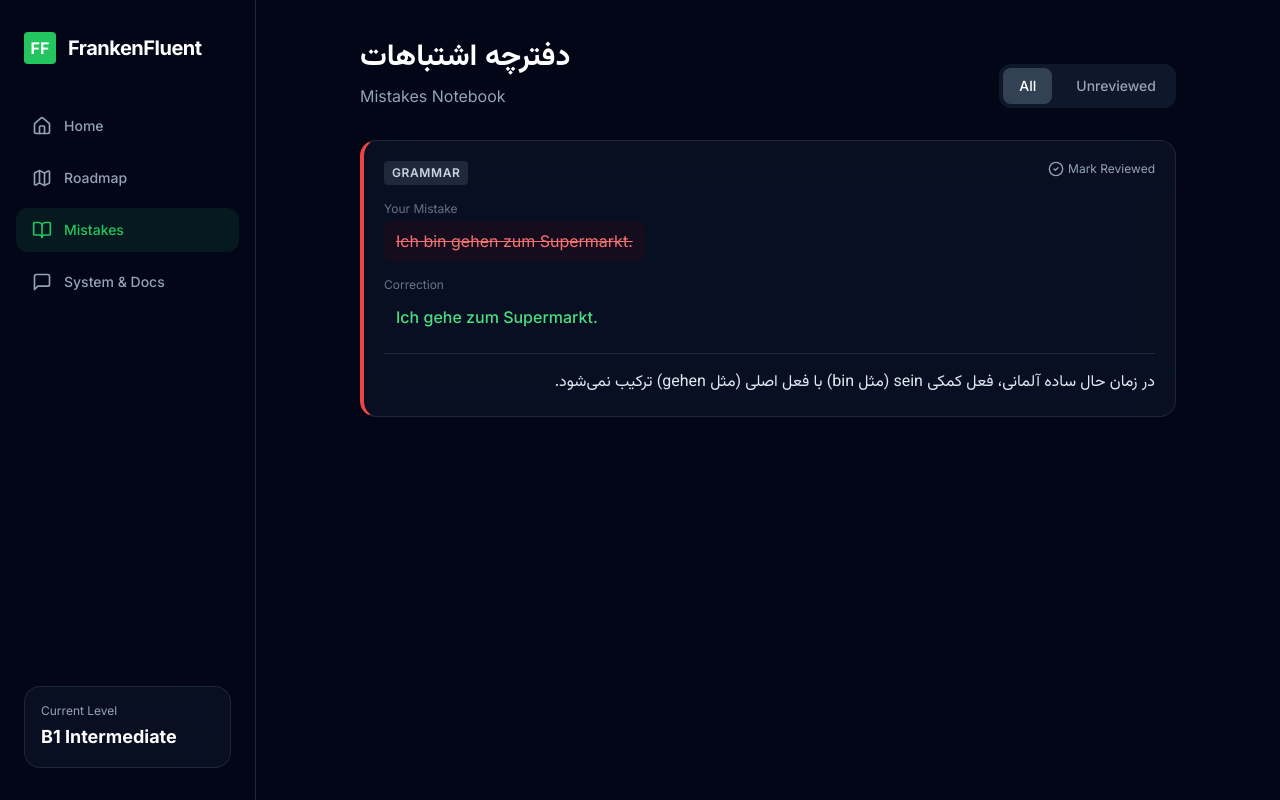
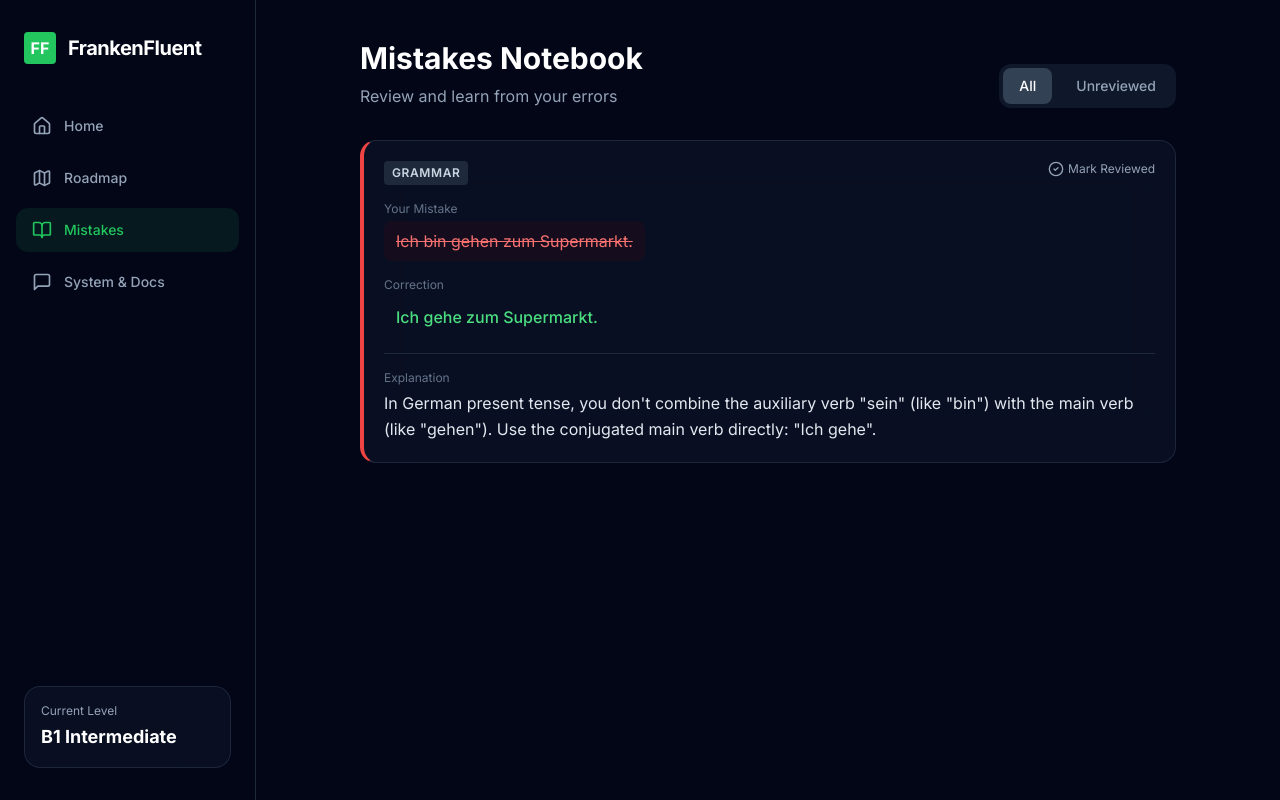
Before and after one commit to Doorandish/FrankenFluent, a React (Vite) app in the folder client/: page /mistakes in a window 1280 px wide. Built offline with nearby package versions, Linux system fonts and the light colour scheme; no server answers.

Commit message:
feat(ai): enforce curriculum redemittel progression, mandatory follow-up questions, and english feedback

```diff
--- a/client/src/components/chat/ChatMessage.tsx
+++ b/client/src/components/chat/ChatMessage.tsx
@@ -48,8 +48,8 @@ export const ChatMessage: React.FC<ChatMessageProps> = ({ message }) => {
           )}
         </div>
 
-        {isAi && message.aiResponse?.feedback_farsi && (
-          <FeedbackDrawer feedback={message.aiResponse.feedback_farsi} />
+        {isAi && message.aiResponse?.feedback_english && (
+          <FeedbackDrawer feedback={message.aiResponse.feedback_english} />
         )}
       </div>
     </div>
--- a/client/src/components/chat/FeedbackDrawer.tsx
+++ b/client/src/components/chat/FeedbackDrawer.tsx
@@ -1,9 +1,9 @@
 import React from 'react';
-import { FeedbackFarsi } from '../../types';
+import { FeedbackEnglish } from '../../types';
 import { AlertCircle, CheckCircle, ChevronDown, ChevronUp } from 'lucide-react';
 
 interface FeedbackDrawerProps {
-  feedback: FeedbackFarsi;
+  feedback: FeedbackEnglish;
 }
 
 export const FeedbackDrawer: React.FC<FeedbackDrawerProps> = ({ feedback }) => {
@@ -16,7 +16,7 @@ export const FeedbackDrawer: React.FC<FeedbackDrawerProps> = ({ feedback }) => {
         className={`flex items-center gap-2 px-3 py-1.5 rounded-full border transition-colors ${feedback.has_error ? 'border-red-900/50 bg-red-950/20 text-red-400 hover:bg-red-950/40' : 'border-brand-900/50 bg-brand-950/20 text-brand-400 hover:bg-brand-950/40'}`}
       >
         {feedback.has_error ? <AlertCircle className="w-4 h-4" /> : <CheckCircle className="w-4 h-4" />}
-        <span className="font-medium">{feedback.has_error ? 'بازخورد' : 'عالی!'}</span>
+        <span className="font-medium">{feedback.has_error ? 'Feedback' : 'Great!'}</span>
         {expanded ? <ChevronUp className="w-3 h-3 ml-1" /> : <ChevronDown className="w-3 h-3 ml-1" />}
       </button>
 
@@ -33,7 +33,8 @@ export const FeedbackDrawer: React.FC<FeedbackDrawerProps> = ({ feedback }) => {
             </div>
             {feedback.explanation && (
               <div className="pt-2 border-t border-dark-700/50">
-                <p className="persian-text text-dark-200 text-base leading-relaxed">{feedback.explanation}</p>
+                <span className="text-xs text-dark-500 uppercase tracking-wider block mb-1">Explanation</span>
+                <p className="text-dark-200 text-base leading-relaxed">{feedback.explanation}</p>
               </div>
             )}
           </div>
@@ -42,7 +43,7 @@ export const FeedbackDrawer: React.FC<FeedbackDrawerProps> = ({ feedback }) => {
 
       {expanded && !feedback.has_error && feedback.explanation && (
         <div className="mt-3 p-4 glass-card border-brand-900/30 bg-dark-900/80 animate-in slide-in-from-top-2 duration-200">
-          <p className="persian-text text-dark-200 text-base leading-relaxed">{feedback.explanation}</p>
+          <p className="text-dark-200 text-base leading-relaxed">{feedback.explanation}</p>
         </div>
       )}
     </div>
--- a/client/src/pages/MistakesPage.tsx
+++ b/client/src/pages/MistakesPage.tsx
@@ -27,7 +27,7 @@ export const MistakesPage: React.FC = () => {
               original_text: 'Ich bin gehen zum Supermarkt.',
               corrected_text: 'Ich gehe zum Supermarkt.',
               error_category: 'Grammar',
-              explanation_farsi: 'در زمان حال ساده آلمانی، فعل کمکی sein (مثل bin) با فعل اصلی (مثل gehen) ترکیب نمی‌شود.',
+              explanation: 'In German present tense, you don\'t combine the auxiliary verb "sein" (like "bin") with the main verb (like "gehen"). Use the conjugated main verb directly: "Ich gehe".',
               reviewed: false, created_at: new Date().toISOString()
             }
           ]);
@@ -45,8 +45,8 @@ export const MistakesPage: React.FC = () => {
     <div className="p-6 md:p-10 max-w-4xl mx-auto w-full">
       <div className="flex flex-col md:flex-row justify-between items-start md:items-end mb-8 gap-4">
         <div>
-          <h1 className="persian-text text-3xl font-bold text-white mb-2">دفترچه اشتباهات</h1>
-          <p className="text-dark-400">Mistakes Notebook</p>
+          <h1 className="text-3xl font-bold text-white mb-2">Mistakes Notebook</h1>
+          <p className="text-dark-400">Review and learn from your errors</p>
         </div>
 
         <div className="flex gap-2 bg-dark-900 p-1 rounded-xl">
@@ -105,8 +105,9 @@ export const MistakesPage: React.FC = () => {
                 </div>
 
                 <div className="pt-4 border-t border-dark-800">
-                  <p className="persian-text text-dark-200 text-base leading-relaxed">
-                    {mistake.explanation_farsi}
+                  <div className="text-xs text-dark-500 mb-1">Explanation</div>
+                  <p className="text-dark-200 text-base leading-relaxed">
+                    {mistake.explanation}
                   </p>
                 </div>
               </div>
```
Also changed, not shown: client/src/types/index.ts (+4 -4 lines), 2 other files (tests, documents, lock files or other folders).
